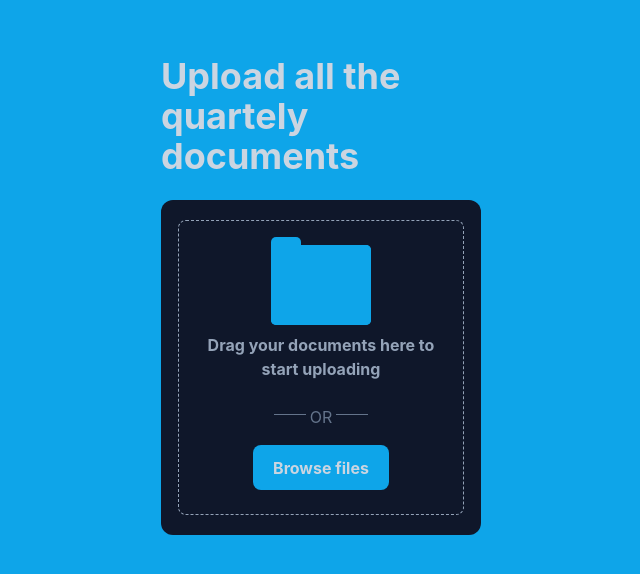
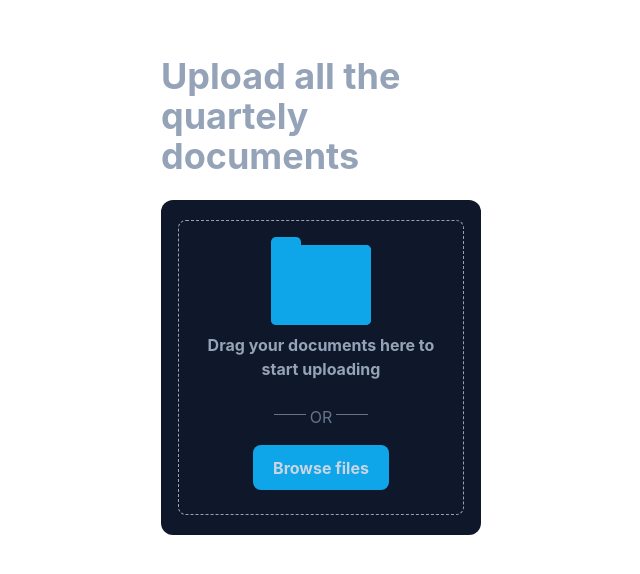
Before and after one commit to Mogoatlhe/dkkp-pdf-excel-export, a React (Vite) app: page / in a window 1280 px wide. Shown: the top 574 px of the page, without its empty margins (319-959 px from the left). Built offline with nearby package versions, Linux system fonts and the light colour scheme.

Commit message:
change text color

```diff
--- a/src/components/file_upload.tsx
+++ b/src/components/file_upload.tsx
@@ -9,8 +9,8 @@ const File_Upload = () => {
     }
   };
   return (
-    <div className="flex flex-col items-center h-screen w-screen bg-sky-500 gap-6">
-      <h2 className="text-slate-300 font-bold mt-14 text-4xl w-80">
+    <div className="flex flex-col items-center h-screen w-screen gap-6">
+      <h2 className="text-slate-400 font-bold mt-14 text-4xl w-80">
         Upload all the quartely documents
       </h2>
       <div className="w-80 min-h-64 bg-slate-900 py-5 rounded-xl p-1 grid">
```
